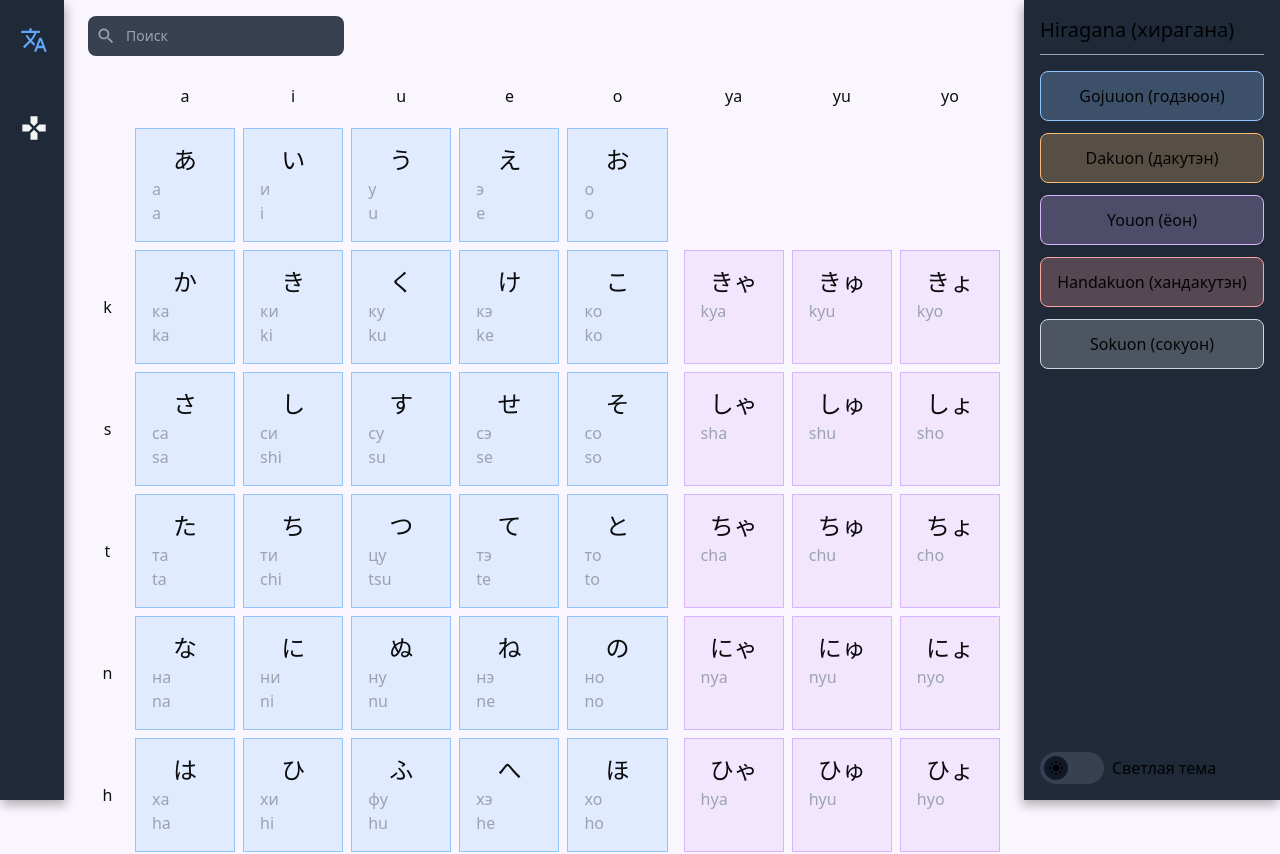
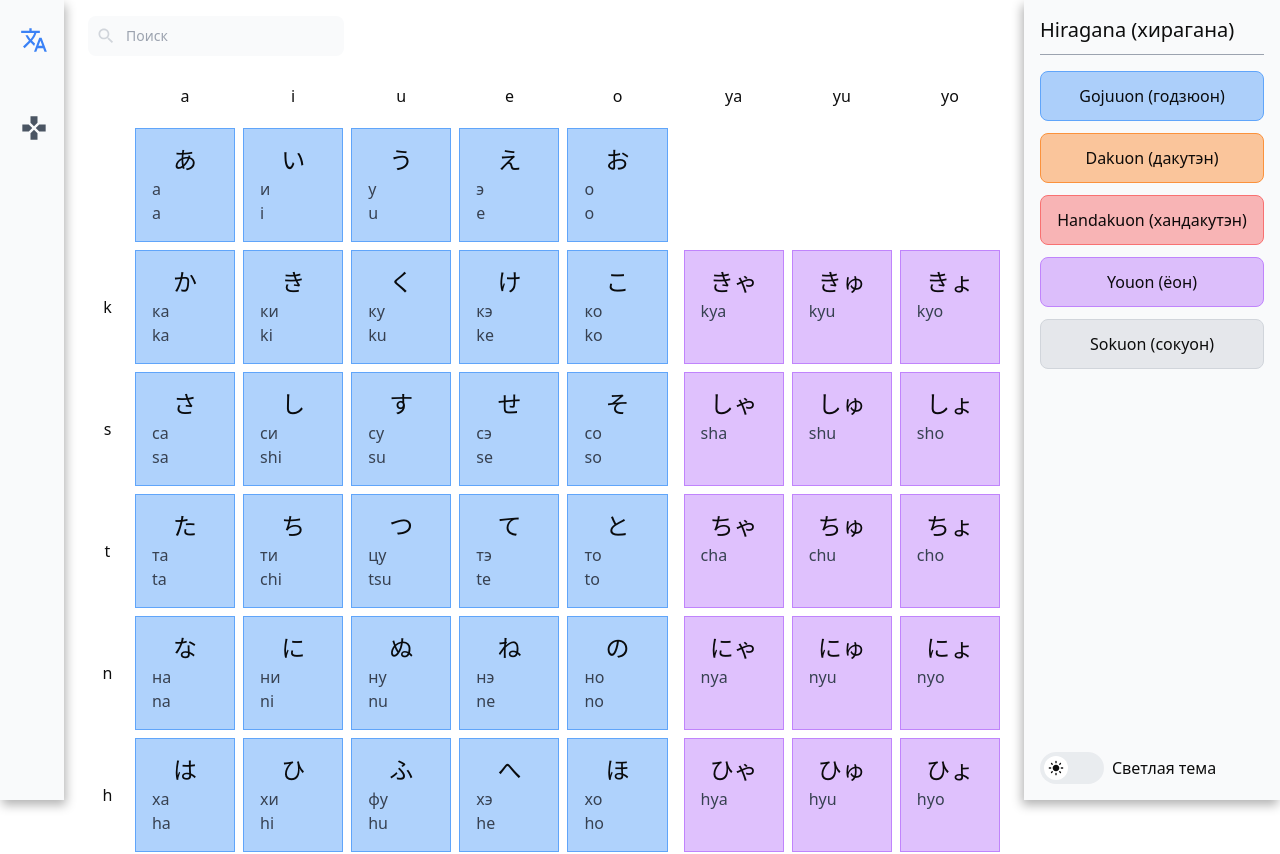
Before and after one commit to pritulaziah/japanese-alphabet, a Next.js app: page / in a window 1280 px wide. Shown: the top 854 px of the page. Built offline with nearby package versions, Linux system fonts and the light colour scheme.

Commit message:
for now finish theme, but i think again later

```diff
--- a/components/common/Navigation.tsx
+++ b/components/common/Navigation.tsx
@@ -35,7 +35,7 @@ const Navigation = () => {
 
   return (
     <div className="relative basis-16">
-      <nav className="py-4 bg-gray-800 shadow-navigation sticky top-0 min-h-screen">
+      <nav className="py-4 bg-gray-50 dark:bg-gray-800 shadow-navigation sticky top-0 min-h-screen">
         <ul className="list-none flex flex-col">
           {menu.map((menuItem) => (
             <li key={menuItem.href} className="mb-10 last-of-type:mb-0">
@@ -44,8 +44,8 @@ const Navigation = () => {
                   className={clsx(
                     "text-xl flex px-4 py-2.5 items-center justify-center border-l-4 border-transparent transition-all",
                     router.pathname === menuItem.href
-                      ? "border-blue-400 text-blue-400"
-                      : "text-gray-100 hover:border-gray-100/50"
+                      ? "text-blue-500 border-blue-500"
+                      : "text-gray-600 hover:text-gray-800 dark:text-gray-400 dark:hover:text-gray-300"
                   )}
                 >
                   {menuItem.icon}
--- a/components/common/Search.tsx
+++ b/components/common/Search.tsx
@@ -21,8 +21,10 @@ const Search = ({ value, onChange }: IProps) => {
       <span className="absolute inset-y-0 left-0 flex items-center pl-2">
         <span
           className={clsx(
-            "flex w-5 h-5 text-gray-400 transition-colors",
-            isFocused && "text-gray-300"
+            "flex w-5 h-5 transition-colors",
+            isFocused
+              ? "text-gray-400 dark:text-gray-300"
+              : "text-gray-300 dark:text-gray-400"
           )}
         >
           <svg
@@ -36,8 +38,10 @@ const Search = ({ value, onChange }: IProps) => {
       </span>
       <input
         className={clsx(
-          "w-64 bg-gray-700 placeholder:text-gray-400 border-2 border-transparent outline-none block py-2 pl-9 pr-3 text-sm rounded-lg transition-all",
-          isFocused && "border-blue-400 w-80"
+          "text-gray-900 bg-gray-50 dark:text-white dark:bg-gray-700 dark:placeholder:text-gray-400 border-2 border-transparent outline-none block py-2 pl-9 pr-3 text-sm rounded-lg",
+          isFocused
+            ? "border-blue-500 w-80"
+            : "border-gray-300 dark:border-gray-600 w-64"
         )}
         type="text"
         onChange={(event) => onChange(event.target.value)}
--- a/components/common/Settings.tsx
+++ b/components/common/Settings.tsx
@@ -15,7 +15,7 @@ const Settings = ({ visibleTypes, onChangeVisibleType }: IProps) => {
 
   return (
     <div className="relative basis-1/5">
-      <div className="sticky top-0 min-h-screen shadow-sidebar p-4 bg-gray-800 flex flex-col justify-between">
+      <div className="sticky top-0 min-h-screen shadow-sidebar p-4 bg-gray-50 dark:bg-gray-800 flex flex-col justify-between">
         <div className="flex flex-col mb-2">
           <h3 className="text-xl border-b border-gray-400 pb-2.5 mb-4">
             Hiragana (хирагана)
--- a/components/common/Table.tsx
+++ b/components/common/Table.tsx
@@ -308,8 +308,12 @@ const Table = ({ alphabet, visibleTypes }: IProps) => {
               <span className="text-2xl text-center font-japanese">
                 {alphabetCharacter.character}
               </span>
-              <span className="text-gray-400">{alphabetCharacter.ru}</span>
-              <span className="text-gray-400">{alphabetCharacter.roumaji}</span>
+              <span className="text-gray-700 dark:text-gray-400">
+                {alphabetCharacter.ru}
+              </span>
+              <span className="text-gray-700 dark:text-gray-400">
+                {alphabetCharacter.roumaji}
+              </span>
             </div>
           );
         })}
--- a/components/common/ThemeToggle.tsx
+++ b/components/common/ThemeToggle.tsx
@@ -39,10 +39,10 @@ const ThemeToggle = () => {
           onChangeScheme(event.target.checked ? "dark" : "light")
         }
       />
-      <div className="w-16 h-8 bg-gray-700 rounded-full relative">
+      <div className="w-16 h-8 bg-gray-200/75 dark:bg-gray-700 rounded-full relative">
         <span
           className={clsx(
-            "w-6 h-6 flex absolute rounded-full bg-gray-900 left-0 p-1 top-1 transition-transform duration-300 ml-1",
+            "w-6 h-6 flex absolute rounded-full bg-white dark:bg-gray-900 left-0 p-1 top-1 transition-transform duration-300 ml-1",
             checked && "translate-x-10 -ml-1"
           )}
         >
--- a/constants/japanese.ts
+++ b/constants/japanese.ts
@@ -9,27 +9,32 @@ type AlphabetType = {
 export const alphabetTypes: AlphabetType[] = [
   {
     type: AlphabetTypes.Gojuuon,
-    styles: "bg-blue-300/25 border-blue-300 hover:bg-blue-300/50",
+    styles:
+      "bg-blue-400/50 border-blue-400 hover:bg-blue-400/75 dark:bg-blue-300/25 dark:border-blue-300 dark:hover:bg-blue-300/50",
     ru: "годзюон",
   },
   {
     type: AlphabetTypes.Dakuon,
-    styles: "bg-orange-300/25 border-orange-300 hover:bg-orange-300/50",
+    styles:
+      "bg-orange-400/50 border-orange-400 hover:bg-orange-400/75 dark:bg-orange-300/25 dark:border-orange-300 dark:hover:bg-orange-300/50",
     ru: "дакутэн",
   },
   {
+    type: AlphabetTypes.Handakuon,
+    styles:
+      "bg-red-400/50 border-red-400 hover:bg-red-400/75 dark:bg-red-300/25 dark:border-red-300 dark:hover:bg-red-300/50",
+    ru: "хандакутэн",
+  },
+  {
     type: AlphabetTypes.Youon,
-    styles: "bg-purple-300/25 border-purple-300 hover:bg-purple-300/50",
+    styles:
+      "bg-purple-400/50 border-purple-400 hover:bg-purple-400/75 dark:bg-purple-300/25 dark:border-purple-300 dark:hover:bg-purple-300/50",
     ru: "ёон",
   },
   {
-    type: AlphabetTypes.Handakuon,
-    styles: "bg-red-300/25 border-red-300 hover:bg-red-300/50",
-    ru: "хандакутэн",
-  },
-  {
     type: AlphabetTypes.Sokuon,
-    styles: "bg-gray-300/25 border-gray-300 hover:bg-gray-300/50",
+    styles:
+      "bg-gray-300/50 border-gray-300 hover:bg-gray-300/75 dark:bg-gray-300/25 dark:border-gray-300 dark:hover:bg-gray-300/50",
     ru: "сокуон",
   },
 ];
--- a/pages/_document.tsx
+++ b/pages/_document.tsx
@@ -5,7 +5,7 @@ const Document = () => {
   return (
     <Html>
       <Head />
-      <body className="bg-purple-500/[.05] dark:bg-gray-900 text-black/95 dark:text-white">
+      <body className="bg-white dark:bg-gray-900 text-black/95 dark:text-white">
         <Main />
         <NextScript />
         <Script id="theme" strategy="beforeInteractive">
```
Also changed, not shown: 1 other file (tests, documents, lock files or other folders).
